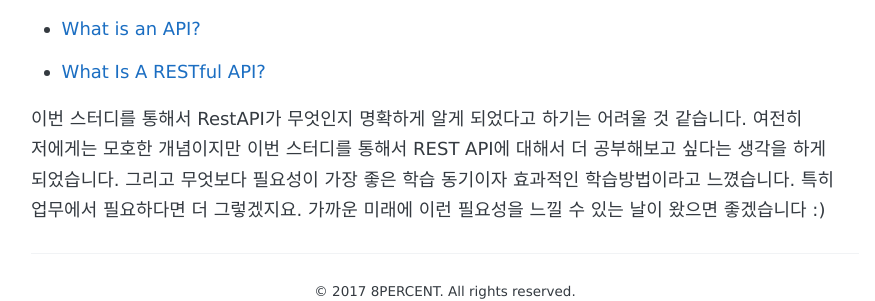
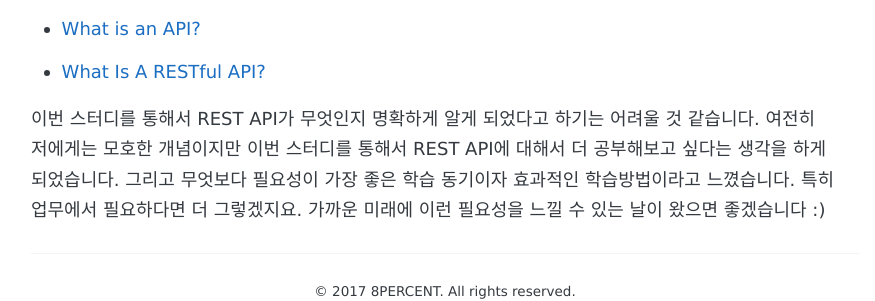
Before and after one commit to 8percent/8percent.github.io, a Jekyll site: the page built from _posts/2017-09-13-tsd11.md, in a window 1280 px wide and 900 px high, scrolled down 2601 px. Shown: the part 507-808 px from the top of the window, without its empty margins (195-1070 px from the left). Built offline with Jekyll 4.4.1, drawn with Linux system fonts in a browser that asks for light colours; some web fonts are replaced; some of the changed text lies outside the part shown.

Commit message:
FIX: 맞춤법 수정

```diff
--- a/_posts/2017-09-13-tsd11.md
+++ b/_posts/2017-09-13-tsd11.md
@@ -9,7 +9,7 @@ comments: true
 ---
 
 ## 무엇을 공부했나요?
-[Two scoops of Django](https://www.twoscoopspress.com/products/two-scoops-of-django-1-11) 16장 REST API 구현하기내용을 함께 살펴보았습니다. 마침 이번주부터 새로 시작되는 프로젝트에서 API 개발을 하시게된 문수님께서 책 내용을 정리해서 발표해주셨습니다. ([요약자료](https://github.com/8percent/tsd/blob/master/chapter16/summary.md)) REST API는 Representational State Transfer API의 약자로 다양한 환경과 용도에 맞는 데이터를 제공하는 디자인을 정의하고 있습니다. 16장에서는 데이터 생산자의 측면에서 다룬 REST API 구현에 대한 내용이 포함되어 있었습니다. (참고로 17장에서는 사용자의 측면에서 다룬 REST API 이용하기 내용을 공부할 예정입니다.)
+[Two scoops of Django](https://www.twoscoopspress.com/products/two-scoops-of-django-1-11) 16장 REST API 구현하기 내용을 함께 살펴보았습니다. 마침 이번주부터 새로 시작되는 프로젝트에서 API 개발을 하시게된 문수님께서 책 내용을 정리해서 발표해주셨습니다. ([요약자료](https://github.com/8percent/tsd/blob/master/chapter16/summary.md)) REST API는 Representational State Transfer API의 약자로 다양한 환경과 용도에 맞는 데이터를 제공하는 디자인을 정의하고 있습니다. 16장에서는 데이터 생산자의 측면에서 다룬 REST API 구현에 대한 내용이 포함되어 있었습니다. (참고로 17장에서는 사용자의 측면에서 다룬 REST API 이용하기 내용을 공부할 예정입니다.)
 
 함께 공부한 내용을 간단하게 정리하면 아래와 같습니다.
 
@@ -59,4 +59,4 @@ django-rest-framework가 현실적인 표준으로 자리잡고 있다. 대부
 - [What is an API?](https://www.youtube.com/watch?v=s7wmiS2mSXY)
 - [What Is A RESTful API?](https://www.youtube.com/watch?v=Q-BpqyOT3a8)
 
-이번 스터디를 통해서 RestAPI가 무엇인지 명확하게 알게 되었다고 하기는 어려울 것 같습니다. 여전히 저에게는 모호한 개념이지만 이번 스터디를 통해서 REST API에 대해서 더 공부해보고 싶다는 생각을 하게 되었습니다. 그리고 무엇보다 필요성이 가장 좋은 학습 동기이자 효과적인 학습방법이라고 느꼈습니다. 특히 업무에서 필요하다면 더 그렇겠지요. 가까운 미래에 이런 필요성을 느낄 수 있는 날이 왔으면 좋겠습니다 :)
+이번 스터디를 통해서 REST API가 무엇인지 명확하게 알게 되었다고 하기는 어려울 것 같습니다. 여전히 저에게는 모호한 개념이지만 이번 스터디를 통해서 REST API에 대해서 더 공부해보고 싶다는 생각을 하게 되었습니다. 그리고 무엇보다 필요성이 가장 좋은 학습 동기이자 효과적인 학습방법이라고 느꼈습니다. 특히 업무에서 필요하다면 더 그렇겠지요. 가까운 미래에 이런 필요성을 느낄 수 있는 날이 왔으면 좋겠습니다 :)
```
